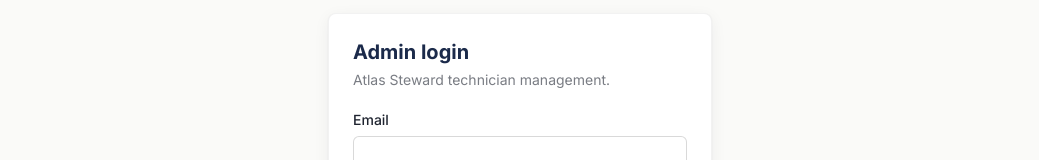
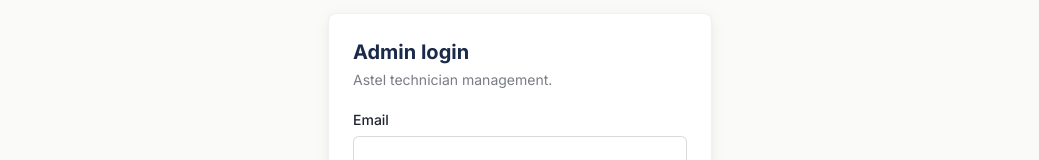
Before and after one commit to ethic-bakeery/atlas-steward-site, a Next.js app: page /admin/login in a window 1280 px wide. Shown: the part 148-308 px from the top of the page, without its empty margins (120-1159 px from the left). Built offline with nearby package versions, Linux system fonts and the light colour scheme; no server answers.

Commit message:
Fix typo in admin login page description

```diff
--- a/app/admin/login/page.tsx
+++ b/app/admin/login/page.tsx
@@ -40,7 +40,7 @@
         <div>
           <h1 className="text-xl font-bold text-navy">Admin login</h1>
           <p className="mt-1 text-sm text-ink/60">
-            Atlas Steward technician management.
+            Astel technician management.
           </p>
         </div>
 
```
